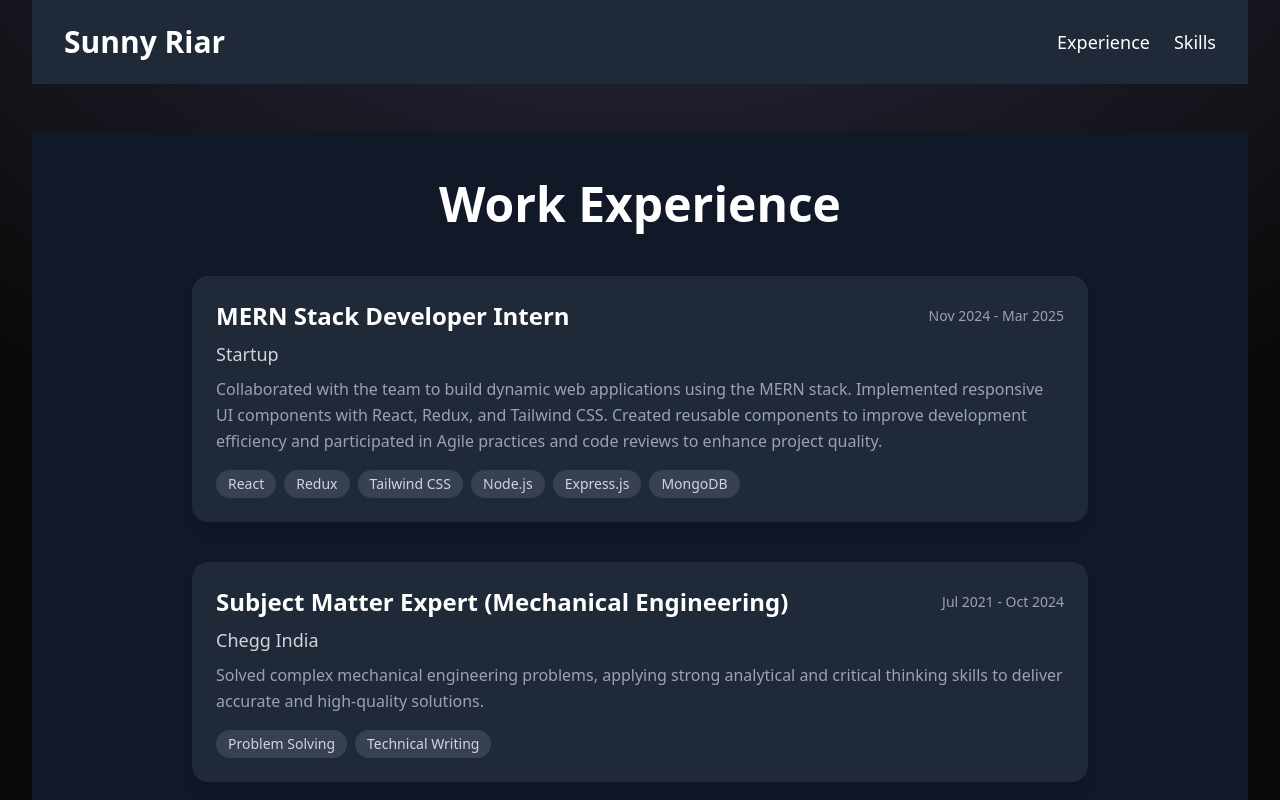
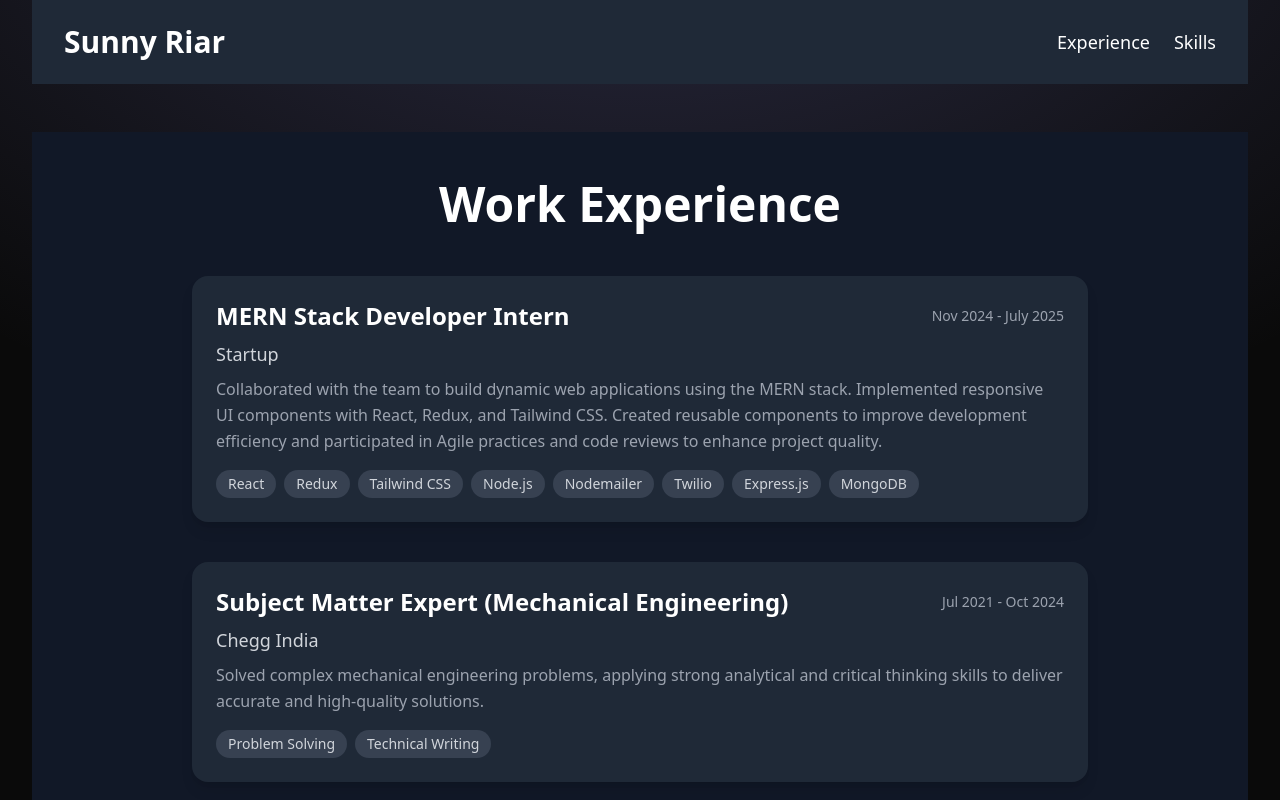
Before and after one commit to CraziestAnimeLover/Portpolio-React-, a React (Vite) app: page /experience in a window 1280 px wide. Shown: the top 800 px of the page. Built offline with nearby package versions, Linux system fonts and the light colour scheme.

Commit message:
Update index.js

```diff
--- a/src/constants/index.js
+++ b/src/constants/index.js
@@ -9,11 +9,11 @@ export const ABOUT_TEXT = `I am a dedicated and versatile Full Stack Developer w
 
 export const EXPERIENCES = [
   {
-    year: "Nov 2024 - Mar 2025",
+    year: "Nov 2024 - July 2025",
     role: "MERN Stack Developer Intern",
     company: "Startup",
     description: `Collaborated with the team to build dynamic web applications using the MERN stack. Implemented responsive UI components with React, Redux, and Tailwind CSS. Created reusable components to improve development efficiency and participated in Agile practices and code reviews to enhance project quality.`,
-    technologies: ["React", "Redux", "Tailwind CSS", "Node.js", "Express.js", "MongoDB"],
+    technologies: ["React", "Redux", "Tailwind CSS", "Node.js","Nodemailer","Twilio", "Express.js", "MongoDB"],
   },
   {
     year: "Jul 2021 - Oct 2024",
```
